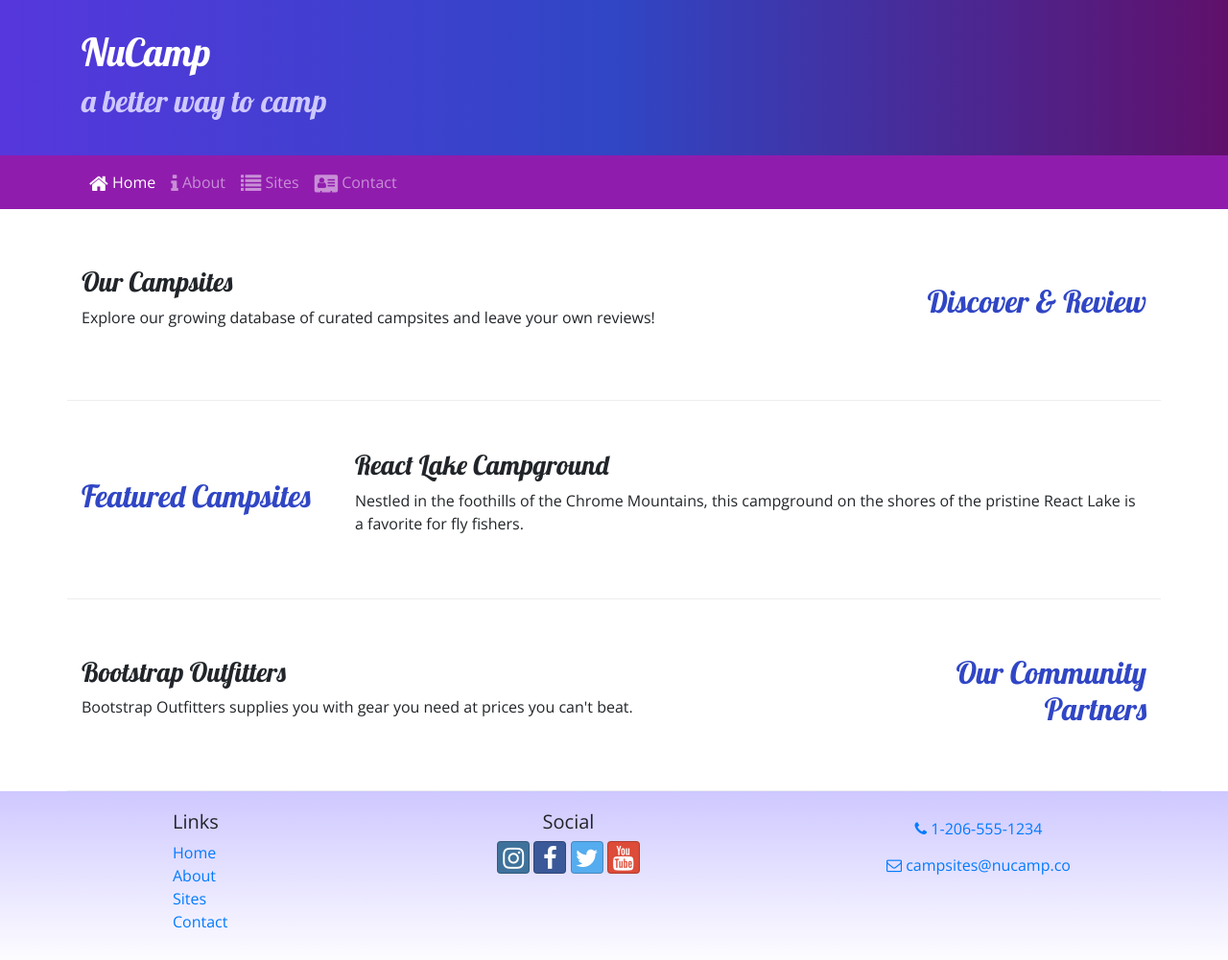
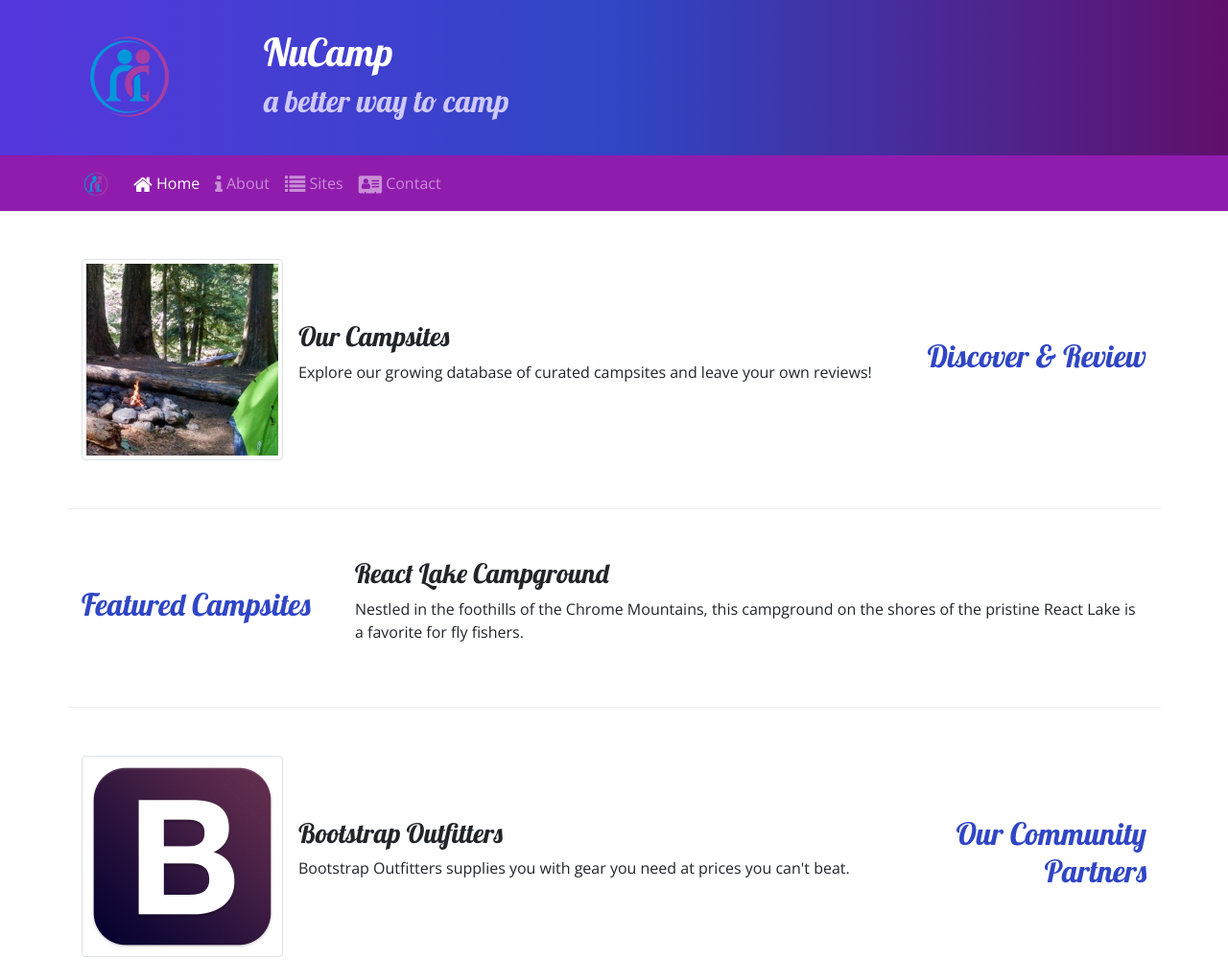
Before and after one commit to BenjaminMcMahan/nucampsite, a website: page index.html in a window 1280 px wide. Shown: the top 1001 px of the page at 96% size. Drawn offline with nearby package versions, Linux system fonts and the light colour scheme.

Commit message:
Added images to nav and landing page

```diff
--- a/index.html
+++ b/index.html
@@ -22,6 +22,9 @@
 <header class="jumbotron jumbotron-fluid">
     <div class="container">
         <div class="row">
+            <div class="col-4 col-sm-3 col-md-2 align-left-center">
+                <img src="img/logo.png" alt="Nucamp" class="img-fluid">
+            </div>
             <div class="col">
                 <h1>NuCamp</h1>
                 <h2>a better way to camp</h2>
@@ -31,7 +34,10 @@
 </header>
 <nav class="navbar navbar-expand-sm navbar-dark sticky-top">
     <div class="container">
-        <button class="navbar-toggler ml-auto"
+        <a href="#" class="navbar-brand">
+            <img src="img/logo.png" alt="Nucamp" width="30" height="30">
+        </a>
+        <button class="navbar-toggler"
                 type="button"
                 data-toggle="collapse"
                 data-target="#nucampNavbar">
@@ -69,9 +75,14 @@
             <h2 class="text-sm-right">Discover & Review</h2>
         </div>
         <div class="col">
+            <div class="media">
+                <img src="img/breadcrumb-trail-thumb.jpg" alt="Breadcrumb Trail Thumb" class="d-flex mr-3 img-thumbnail">
+                <div class="media-body align-self-center">
                     <h3>Our Campsites</h3>
                     <p class="d-none d-sm-block">Explore our growing database of curated campsites and leave your own
                         reviews!</p>
+                </div>
+            </div>
         </div>
     </div>
 
@@ -93,9 +104,14 @@
             <h2 class="text-sm-right">Our Community Partners</h2>
         </div>
         <div class="col">
+            <div class="media">
+                <img src="img/bootstrap-thumb.png" class="d-flex mr-3 img-thumbnail" alt="Bootstrap Outfitters">
+                <div class="media-body align-self-center">
                     <h3>Bootstrap Outfitters</h3>
                     <p class="d-none d-sm-block">Bootstrap Outfitters supplies you with gear you need at prices you can't
                         beat.</p>
+                </div>
+            </div>
         </div>
     </div>
 </div>
```
Also changed, not shown: aboutus.html (+9 -1 lines), contactus.html (+9 -1 lines), img/bootstrap-thumb.png (added), img/breadcrumb-trail-thumb.jpg (added), img/breadcrumb-trail.jpg (added), img/chrome-river-thumb.jpg (added), img/chrome-river.jpg (added), img/logo.png (added), img/react-lake-thumb.jpg (added), img/react-lake.jpg (added). Lines whose indentation alone changed are shown as unchanged.
